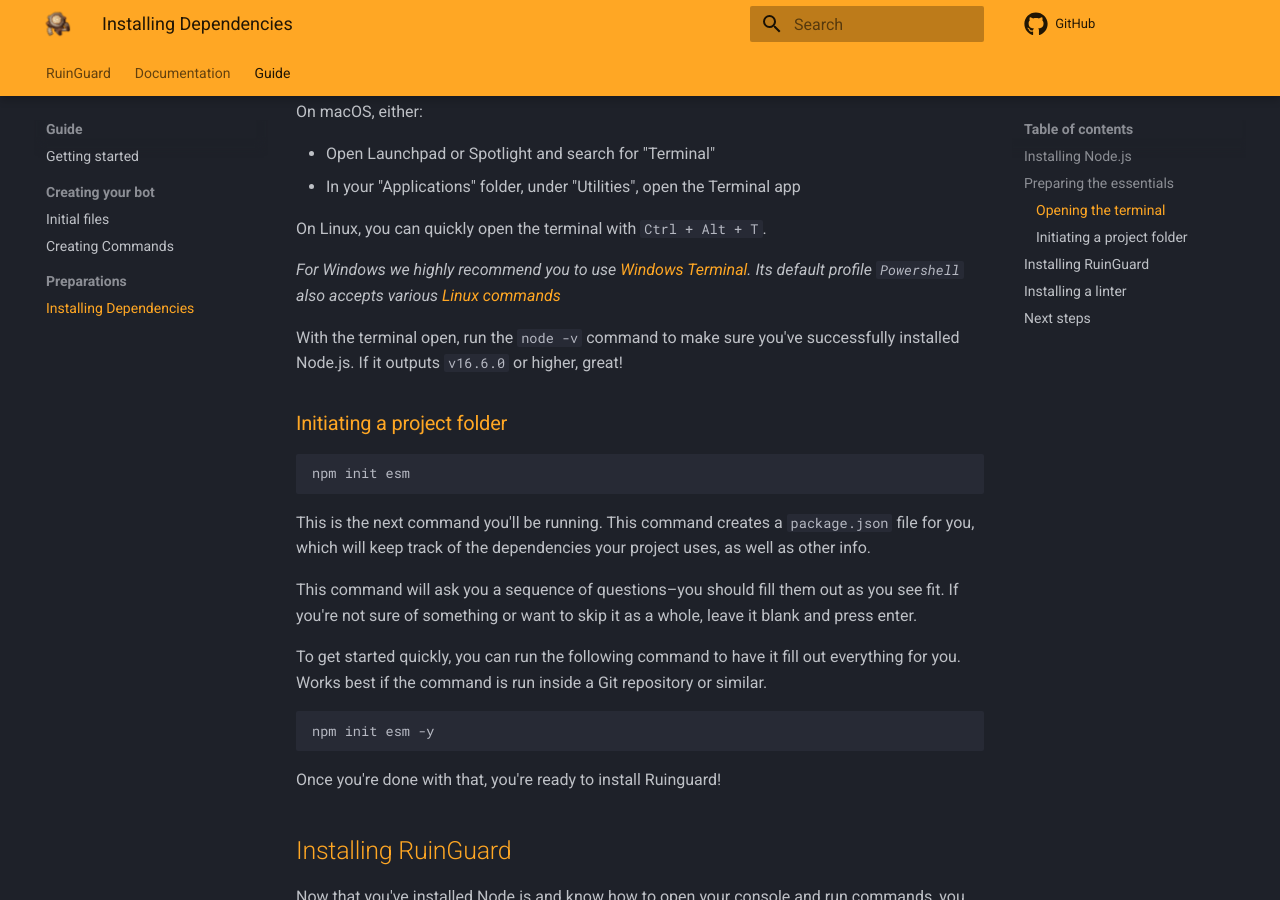
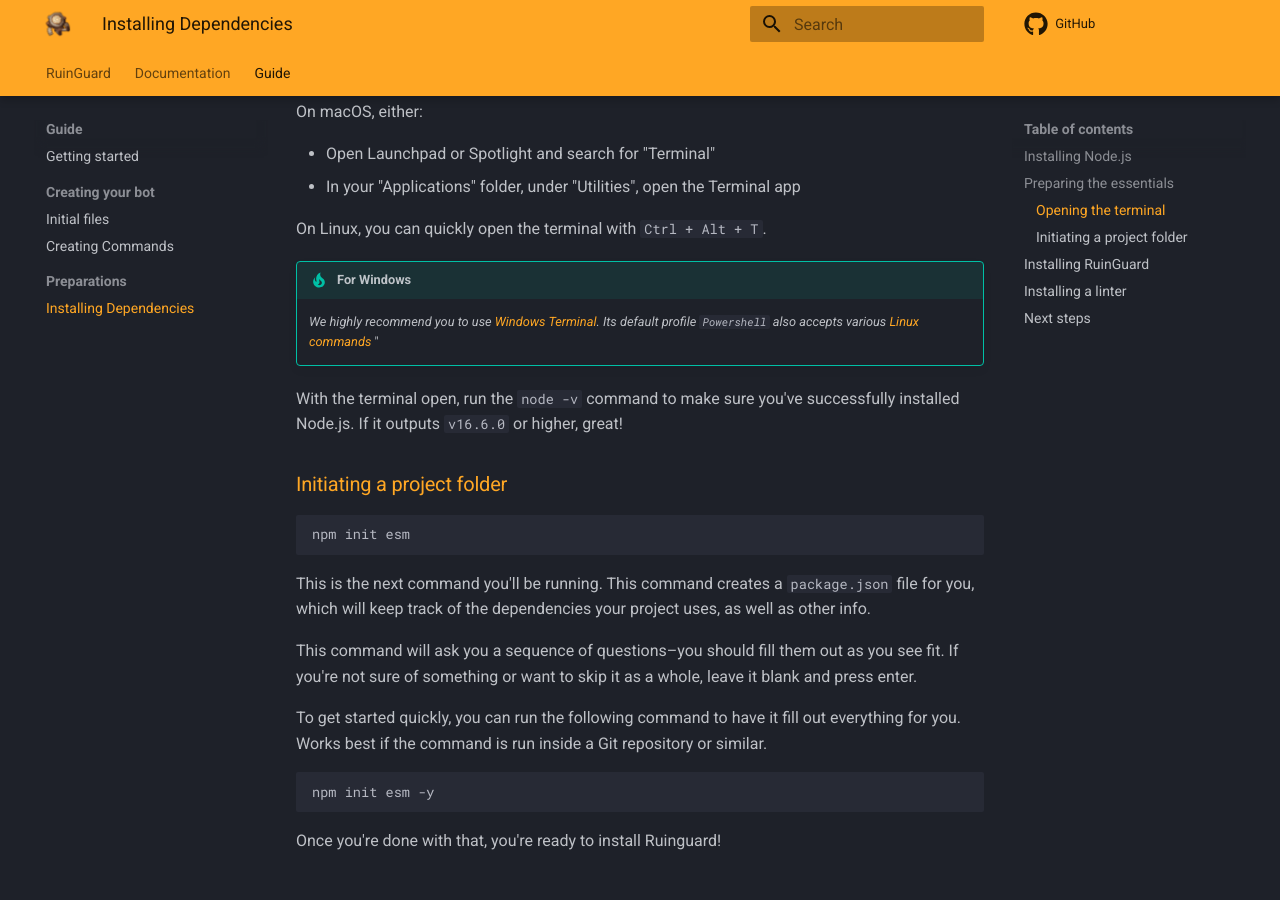
Before and after one commit to Khaenri-ah/ruinguard-docs, an MkDocs documentation site: the page built from docs/guide/preparations/README.md, in a window 1280 px wide and 900 px high, scrolled down 1062 px. Built offline with MkDocs 1.6.1 and Material for MkDocs 9.7.7, drawn with Linux system fonts in a browser that asks for light colours; comment, search, counter and statistics services are not loaded; some of the changed lines change nothing that is shown.

Commit message:
Added tips

```diff
--- a/docs/guide/preparations/README.md
+++ b/docs/guide/preparations/README.md
@@ -8,16 +8,16 @@
 
 On Windows:<br>
 
-- Download the latest version from [the Node.js website](https://nodejs.org/), open the setup file, and follow the steps from the installer.
+-   Download the latest version from [the Node.js website](https://nodejs.org/), open the setup file, and follow the steps from the installer.
 
 On macOS, either:
 
-- Download the latest version [the Node.js website](https://nodejs.org/), open the package installer, and follow the instructions
-- Use a package manager like [Homebrew](https://brew.sh/) with the command `brew install node`
+-   Download the latest version [the Node.js website](https://nodejs.org/), open the package installer, and follow the instructions
+-   Use a package manager like [Homebrew](https://brew.sh/) with the command `brew install node`
 
 On Linux:<br>
 
-- Consult [this page](https://nodejs.org/en/download/package-manager/) to determine how you should install Node.
+-   Consult [this page](https://nodejs.org/en/download/package-manager/) to determine how you should install Node.
 
 ## Preparing the essentials
 
@@ -29,17 +29,18 @@
 
 On Windows, either:
 
-- `Shift + Right-click` inside your project directory and choose the "Open command window here" option
-- Press `Win + R` and run `cmd.exe`, and then `cd` into your project directory
+-   `Shift + Right-click` inside your project directory and choose the "Open command window here" option
+-   Press `Win + R` and run `cmd.exe`, and then `cd` into your project directory
 
 On macOS, either:
 
-- Open Launchpad or Spotlight and search for "Terminal"
-- In your "Applications" folder, under "Utilities", open the Terminal app
+-   Open Launchpad or Spotlight and search for "Terminal"
+-   In your "Applications" folder, under "Utilities", open the Terminal app
 
 On Linux, you can quickly open the terminal with `Ctrl + Alt + T`.
 
-_For Windows we highly recommend you to use [Windows Terminal](https://github.com/Microsoft/Terminal#installing-and-running-windows-terminal). Its default profile `Powershell` also accepts various [Linux commands](https://dev.to/heytimapple/linux-commands-that-work-in-powershell-by-default-17gd)_
+!!! tip "For Windows"
+    _We highly recommend you to use [Windows Terminal](https://github.com/Microsoft/Terminal#installing-and-running-windows-terminal). Its default profile `Powershell` also accepts various [Linux commands](https://dev.to/heytimapple/linux-commands-that-work-in-powershell-by-default-17gd)_ "
 
 With the terminal open, run the `node -v` command to make sure you've successfully installed Node.js. If it outputs `v16.6.0` or higher, great!
 
```
